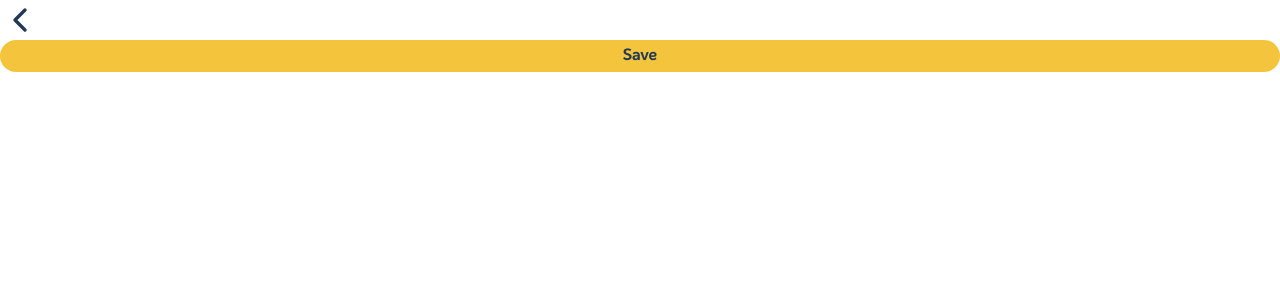
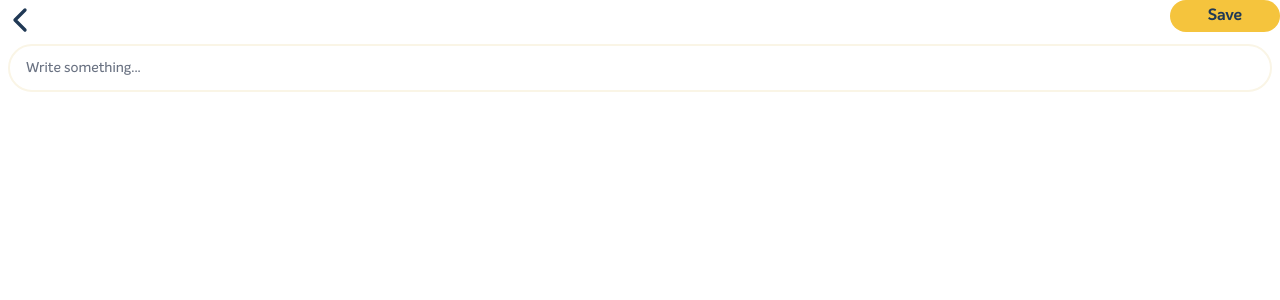
Before and after one commit to Daniele-Formisano/QuillHive---Team-Project, a React (Vite) app: page /NewStory_2 in a window 1280 px wide. Shown: the top 300 px of the page. Built offline with nearby package versions, Linux system fonts and the light colour scheme; data requests are answered from the project's data file.

Commit message:
fix: modified my component

```diff
--- a/src/pages/NewStory_2.jsx
+++ b/src/pages/NewStory_2.jsx
@@ -1,13 +1,21 @@
 import BackButton from "../components/BackButton";
 import Button from "../components/Button";
+import InputField from "../components/InputField";
 import { useNavigate } from "react-router-dom";
 
 export default function NewStory_2() {
   const navigate = useNavigate();
 
+  function handleChange() {}
+
   return (
-    <span>
+    <form>
+      {/* BOTTONI */}
+      <div className="flex justify-between">
+        {/* INDIETRO */}
         <BackButton pageUrl="/NewStory_1" />
+        {/* SAVE */}
+        <span className="w-[110px] h-[40]">
           <Button
             onClick={() => {
               navigate(""); // url libreria
@@ -18,5 +26,21 @@ export default function NewStory_2() {
             Save
           </Button>
         </span>
+      </div>
+
+      {/* CHAP DROPDOWN */}
+      <div></div>
+
+      {/* TEXT INPUT */}
+      <div className="ml-2 mr-2 h-[60vh]">
+        <InputField
+          id="body"
+          type="textarea"
+          placeholder="Write something..."
+          value=""
+          onChange={handleChange}
+        />
+      </div>
+    </form>
   );
 }
```
Lines whose indentation alone changed are shown as unchanged.
